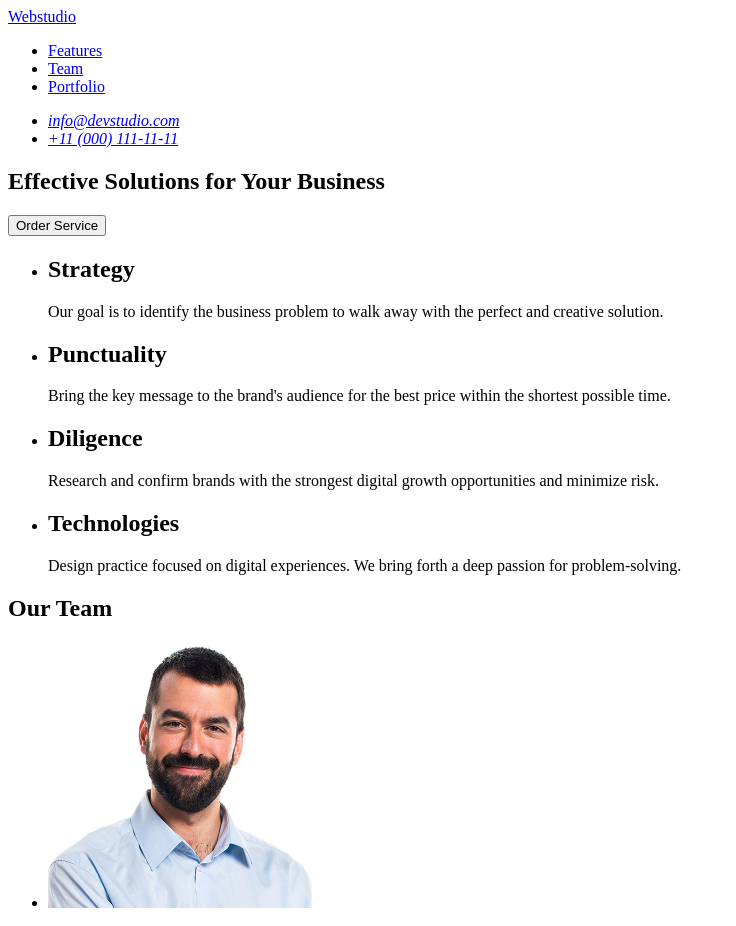
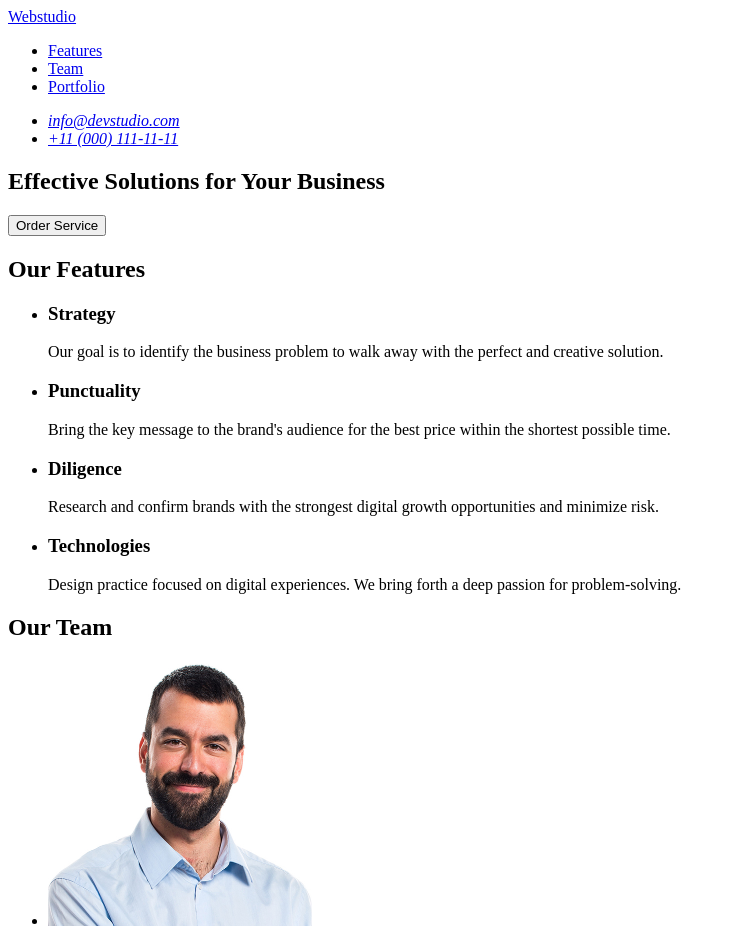
Before and after one commit to vikauvarova/goit-markup-hw-01, a plain HTML site: page index.html in a window 1280 px wide. Shown: the top 926 px of the page, without its empty margins (0-736 px from the left). Drawn offline with Linux system fonts and the light colour scheme.

Commit message:
Update header and feature section headings in HTML

```diff
--- a/index.html
+++ b/index.html
@@ -7,7 +7,7 @@
   </head>
   <body>
     <header id="header">
-      <a href="./">Webstudio</a>
+      <a href="./index.html">Webstudio</a>
       <nav>
         <ul>
           <li><a href="#">Features</a></li>
@@ -28,30 +28,31 @@
         <button type="button">Order Service</button>
       </section>
       <section id="features">
+        <h2>Our Features</h2>
         <ul>
           <li>
-            <h2>Strategy</h2>
+            <h3>Strategy</h3>
             <p>
               Our goal is to identify the business problem to walk away with the
               perfect and creative solution.
             </p>
           </li>
           <li>
-            <h2>Punctuality</h2>
+            <h3>Punctuality</h3>
             <p>
               Bring the key message to the brand's audience for the best price
               within the shortest possible time.
             </p>
           </li>
           <li>
-            <h2>Diligence</h2>
+            <h3>Diligence</h3>
             <p>
               Research and confirm brands with the strongest digital growth
               opportunities and minimize risk.
             </p>
           </li>
           <li>
-            <h2>Technologies</h2>
+            <h3>Technologies</h3>
             <p>
               Design practice focused on digital experiences. We bring forth a
               deep passion for problem-solving.
@@ -106,7 +107,7 @@
       </section>
     </main>
     <footer id="footer">
-      <p>Webstudio</p>
+      <a href="./index.html">Webstudio</a>
       <p>
         Increase the flow of customers and sales for your business with digital
         marketing & growth solutions.
```
